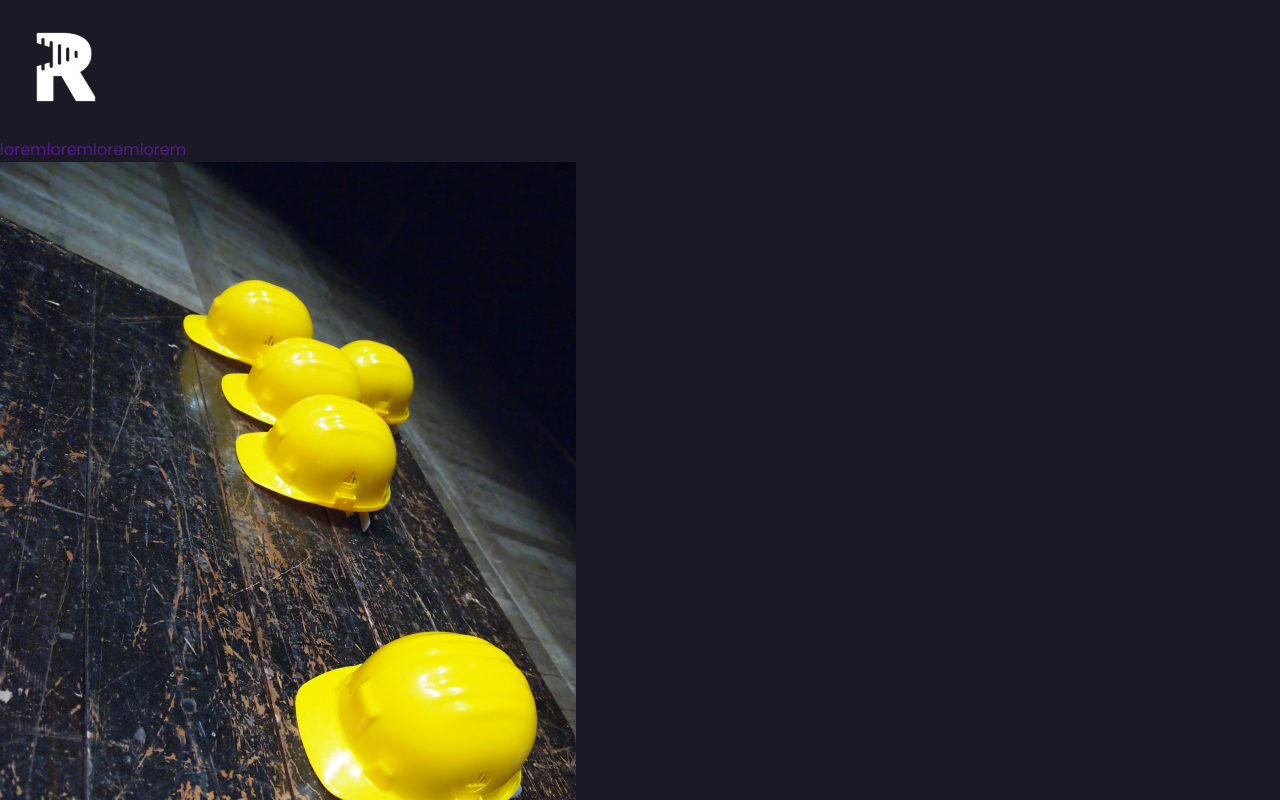
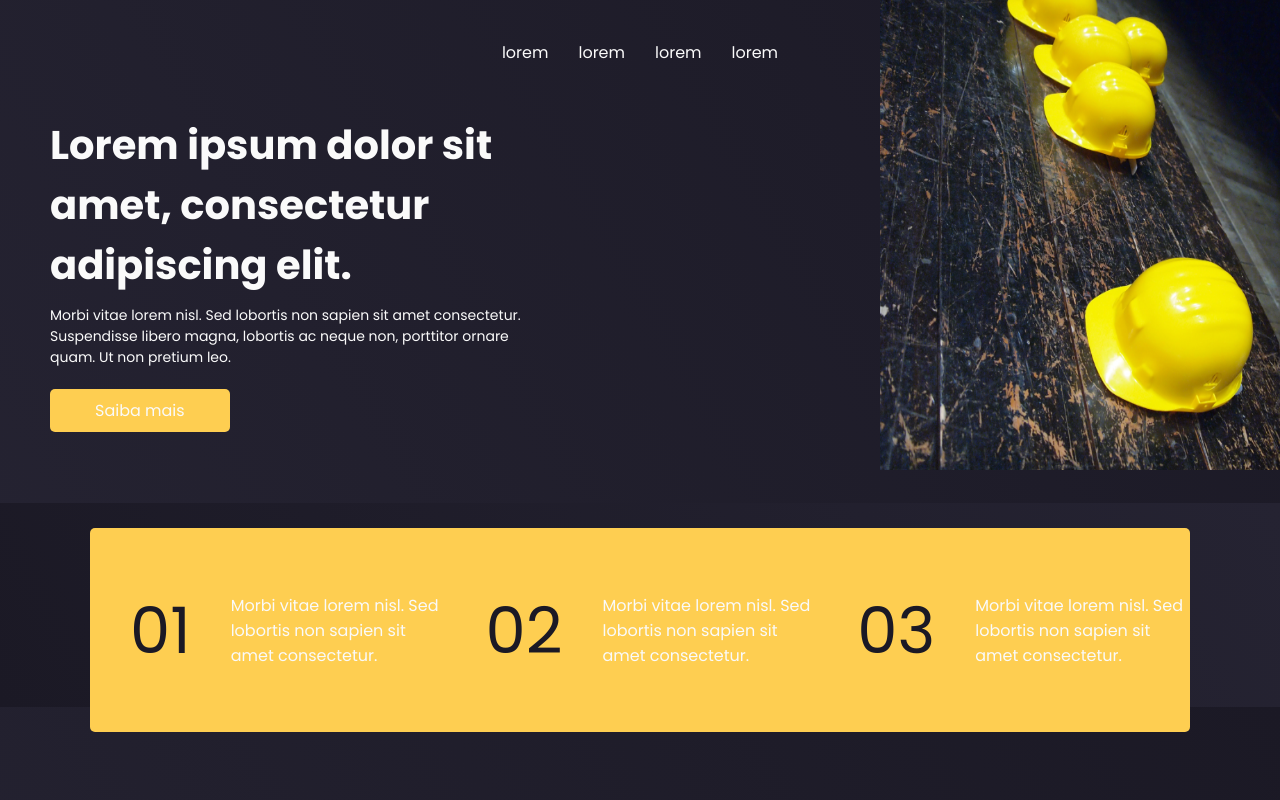
Before and after one commit to 42Dias/institutional-romtec, a React (Create React App) app: page / in a window 1280 px wide. Shown: the top 800 px of the page. Built offline with nearby package versions, Linux system fonts and the light colour scheme.

Commit message:
content header

```diff
--- a/src/App.js
+++ b/src/App.js
@@ -1,5 +1,4 @@
 import { GlobalStyle } from './ui'
-import logo from './assets/logo.svg'
 import header from './assets/header.png'
 import * as S from './App.styled'
 
@@ -8,26 +7,24 @@ function App() {
     <>
       <GlobalStyle />
       <header>
-        <img src={logo} alt='logo' />
-        <nav>
+        <S.Nav>
           <ul>
-            <S.List>
+            <li>
               <a href=''>lorem</a>
-            </S.List>
-            <S.List>
+            </li>
+            <li>
               <a href=''>lorem</a>
-            </S.List>
-            <S.List>
+            </li>
+            <li>
               <a href=''>lorem</a>
-            </S.List>
-            <S.List>
+            </li>
+            <li>
               <a href=''>lorem</a>
-            </S.List>
+            </li>
           </ul>
-        </nav>
+        </S.Nav>
       </header>
-      <div>
-        <img src={header} alt='logo' />
+      <S.ContentHeader>
         <h1>Lorem ipsum dolor sit amet, consectetur adipiscing elit.</h1>
         <p>
           Morbi vitae lorem nisl. Sed lobortis non sapien sit amet consectetur.
@@ -35,8 +32,32 @@ function App() {
           quam. Ut non pretium leo.
         </p>
         <a href='#'>Saiba mais</a>
-      </div>
-      <footer>Lorem</footer>
+        <img src={header} alt='header' />
+      </S.ContentHeader>
+      <S.Division>
+        <S.ContainerDivision>
+          <S.ContentDivision>
+            <span>01</span>
+            <p>
+              Morbi vitae lorem nisl. Sed lobortis non sapien sit amet
+              consectetur.
+            </p>
+
+            <span>02</span>
+            <p>
+              Morbi vitae lorem nisl. Sed lobortis non sapien sit amet
+              consectetur.
+            </p>
+
+            <span>03</span>
+            <p>
+              Morbi vitae lorem nisl. Sed lobortis non sapien sit amet
+              consectetur.
+            </p>
+          </S.ContentDivision>
+        </S.ContainerDivision>
+      </S.Division>
+      <div></div>
     </>
   )
 }
--- a/src/App.styled.js
+++ b/src/App.styled.js
@@ -1,5 +1,89 @@
 import styled from 'styled-components/macro'
+import { theme } from './ui'
 
-export const List = styled.li`
-  display: inline;
+export const Nav = styled.nav`
+  text-align: center;
+  margin-top: 40px;
+
+  li {
+    display: inline;
+  }
+
+  a {
+    color: ${theme.colors.white};
+    margin: 15px;
+
+    :hover {
+      color: ${theme.colors.yellow};
+    }
+  }
 `
+
+export const ContentHeader = styled.div`
+  h1 {
+    color: ${theme.colors.white};
+    font-weight: ${theme.font.weigths.bold};
+    font-size: 40px;
+    margin: 50px 0 10px 50px;
+    max-width: 500px;
+  }
+
+  p {
+    font-size: 14px;
+    margin: 0 0 30px 50px;
+    max-width: 500px;
+  }
+
+  a {
+    padding: 10px 45px 10px 45px;
+    margin: 50px;
+    background-color: ${theme.colors.yellow};
+    border-radius: 5px;
+    color: ${theme.colors.white};
+    transition: 300ms;
+
+    :hover {
+      opacity: 85%;
+    }
+  }
+
+  img {
+    width: 400px;
+    height: 600px;
+    float: right;
+    margin-top: -33rem;
+  }
+`
+
+export const Division = styled.div`
+  display: flex;
+  align-items: center;
+  justify-content: center;
+  background: linear-gradient(60deg, #1b1925, #252332);
+  width: 100%;
+  height: 204px;
+  margin-top: 80px;
+`
+
+export const ContainerDivision = styled.div`
+  display: flex;
+  align-items: center;
+  justify-content: center;
+  width: 1100px;
+  height: 204px;
+  background: ${theme.colors.yellow};
+  border-radius: 5px;
+  margin-top: 50px;
+`
+
+export const ContentDivision = styled.div`
+  display: flex;
+  align-items: center;
+  justify-content: center;
+
+  span {
+    font-size: 64px;
+    margin: 40px;
+    color: ${theme.colors.darkBlack};
+  }
+`
--- a/src/ui/styles/global.js
+++ b/src/ui/styles/global.js
@@ -9,7 +9,7 @@ export const GlobalStyle = createGlobalStyle`
     box-sizing: border-box;
   }
   body {
-    background: ${theme.colors.darkBlack};
+    background: linear-gradient(60deg, #252332, #1B1925);
     font-family: ${theme.font.family};
     overflow-x: hidden;
     position: relative;
```
